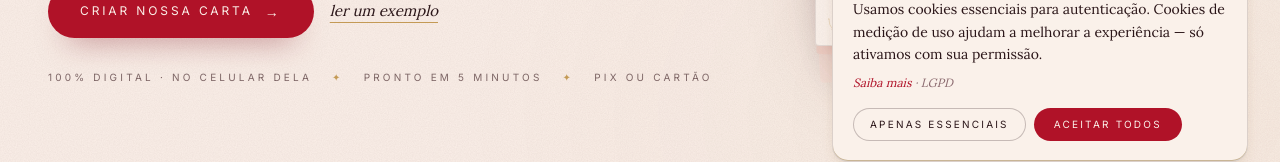
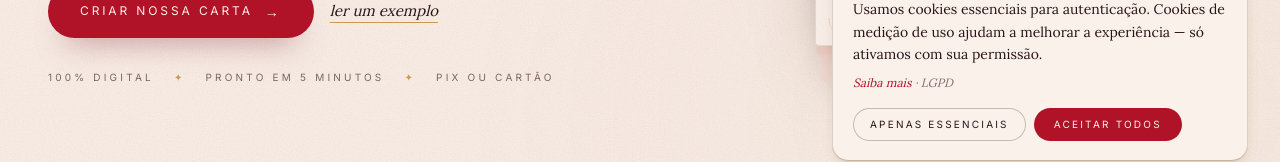
Before and after one commit to alefdssantos/nossacarta, a Next.js app: page / in a window 1280 px wide. Shown: the part 622-784 px from the top of the page. Built offline with nearby package versions, Linux system fonts and the light colour scheme; no server answers.

Commit message:
copy: remove "no celular dela" da hero e CTA final
Co-Authored-By: Claude Sonnet 4.6 <noreply@anthropic.com>

```diff
--- a/src/app/page.tsx
+++ b/src/app/page.tsx
@@ -88,7 +88,7 @@ function Hero() {
             className="rise-in mt-8 flex flex-wrap items-center gap-x-5 gap-y-2 font-sans text-[10px] uppercase tracking-[0.32em] text-cocoa-soft/70"
             style={{ animationDelay: "0.78s" }}
           >
-            <span>100% digital · no celular dela</span>
+            <span>100% digital</span>
             <span className="text-champagne">✦</span>
             <span>Pronto em 5 minutos</span>
             <span className="text-champagne">✦</span>
@@ -837,7 +837,7 @@ function ChamadaIntermediaria() {
           Uma carta inteira.
         </p>
         <p className="mx-auto mt-6 max-w-[36ch] font-prose text-[15px] italic text-cocoa-soft">
-          Uma página digital, no celular dela, em até cinco minutos. Pix ou cartão — sem assinatura.
+          Uma página digital, em até cinco minutos. Pix ou cartão — sem assinatura.
         </p>
         <a
           href="/cadastro"
```
